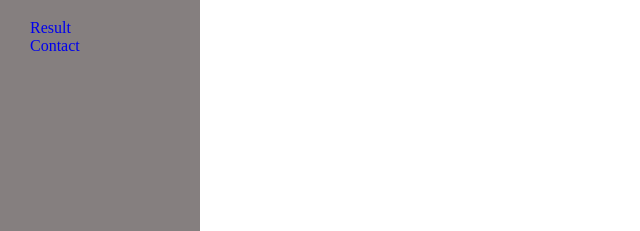
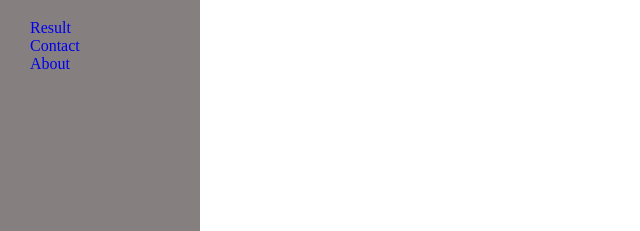
Before and after one commit to VTU9730/veera, a plain HTML site: page index.html in a window 1280 px wide. Shown: the part 155-386 px from the top of the page, 0-640 px from the left. Drawn offline with Linux system fonts and the light colour scheme.

Commit message:
about hyperlink aded

```diff
--- a/index.html
+++ b/index.html
@@ -17,6 +17,7 @@
         <h1>Hello world!</h1>
         <a href="#">Result</a>
         <a href="#">Contact</a>
+        <a href="#">About</a>
     </div>
 </body>
 </html>
```
